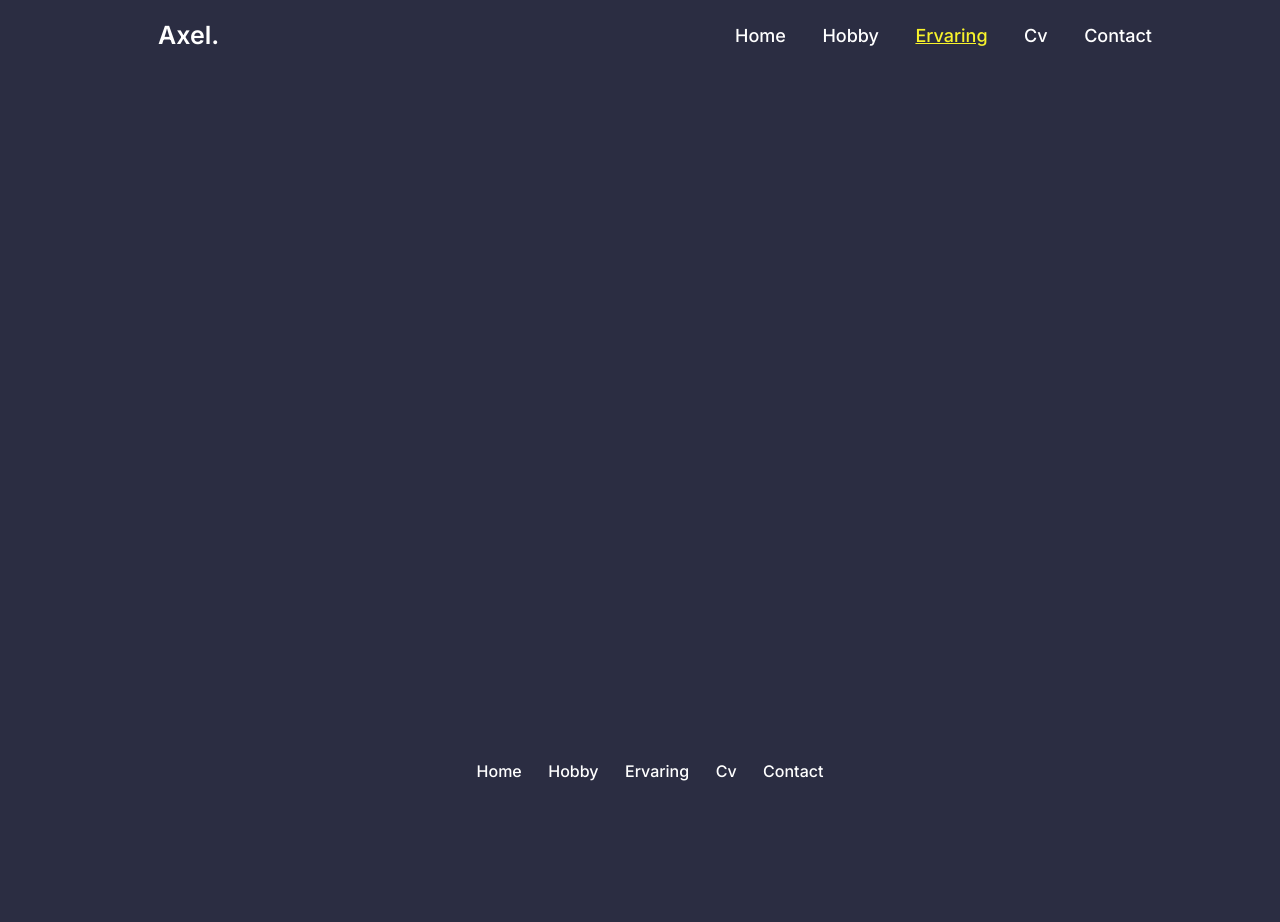
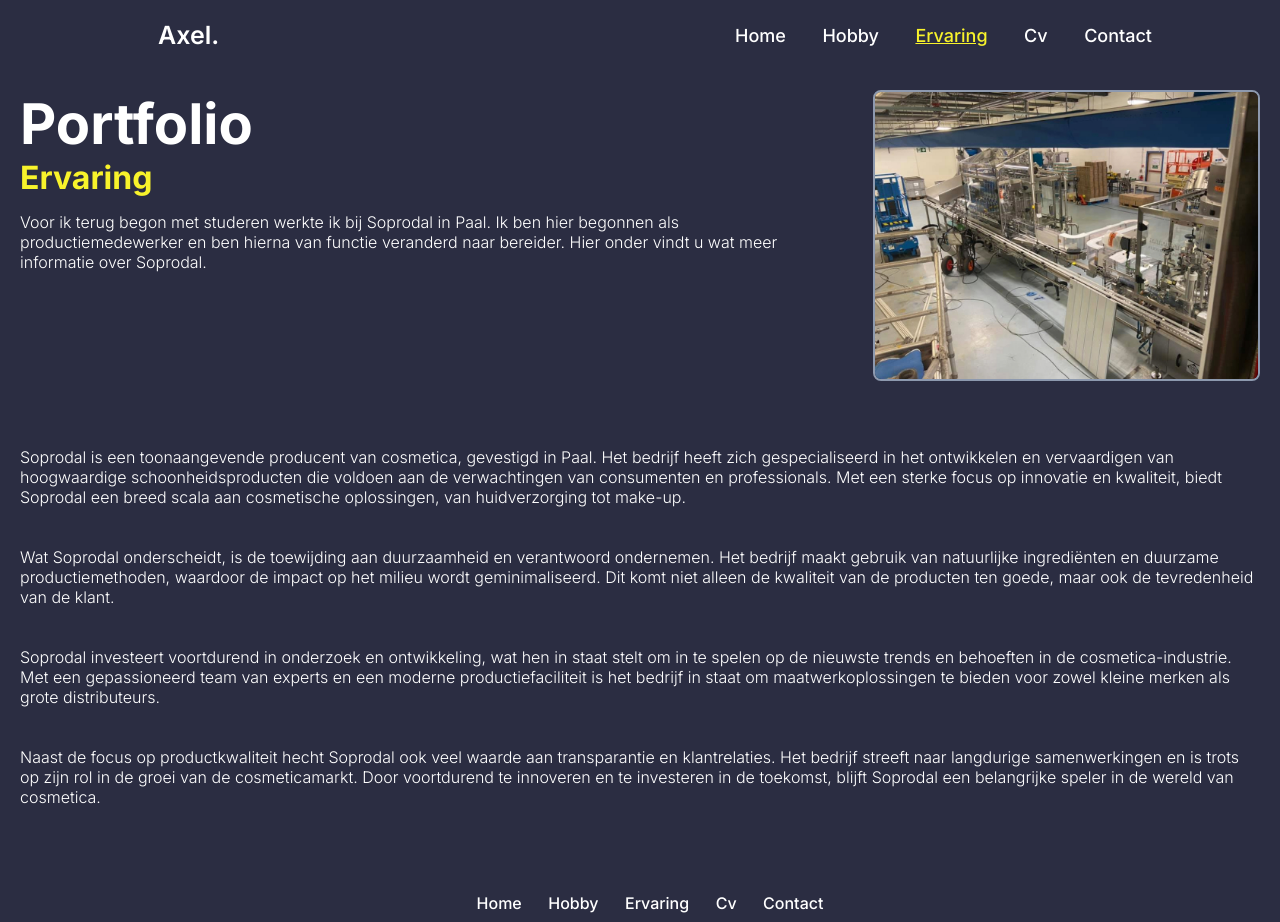
Before and after one commit to DeadApex/websites_project1, a plain HTML site: page ervaring.html in a window 1280 px wide. Before the commit the page ends 800 px from the top, so only its background shows below. Drawn offline with Linux system fonts and the light colour scheme.

Commit message:
ervaring.html

```diff
--- a/ervaring.html
+++ b/ervaring.html
@@ -1,5 +1,5 @@
 <!DOCTYPE html>
-<html lang="en">
+<html lang="nl">
 
 <head>
     <meta charset="UTF-8">
@@ -9,6 +9,7 @@
     <meta name="description" content="Portfolio Axel Dulischewski">
     <meta name="author" content="Axel Dulischewski">
     <title>Portfolio Axel Dulischewski</title>
+    <link rel="icon" type="image/x-icon" href="img/favicon.ico">
     <link rel="preconnect" href="https://fonts.googleapis.com">
     <link rel="preconnect" href="https://fonts.gstatic.com" crossorigin>
     <link
@@ -19,6 +20,7 @@
 </head>
 
 <body>
+
     <header>
         <nav class="topnav" id="myTopnav">
             <a href="#" class="logo">Axel.</a>
@@ -34,82 +36,45 @@
     </header>
 
     <main>
-        <!-- <div class="row">
+        <div class="row">
             <div class="home-content">
                 <div class="column-66">
                     <h1>Portfolio</h1>
-                    <h2>Axel Dulischewski</h2>
-                    <p>Lorem ipsum dolor sit amet, consectetur adipisicing elit. Rem provident voluptates vel, quaerat
-                        veritatis
-                        suscipit consequuntur facere? Incidunt molestias quod reprehenderit pariatur possimus minus error,
-                        molestiae, quis eius suscipit exercitationem?</p>
+                    <h2>Ervaring</h2>
+                    <p>Voor ik terug begon met studeren werkte ik bij Soprodal in Paal. Ik ben hier begonnen als
+                        productiemedewerker en ben hierna van functie veranderd naar bereider. Hier onder vindt u wat
+                        meer informatie over Soprodal.</p>
+                </div>
+                <div class="column-33">
+                    <img src="img/soprodal1.jpg" alt="soprodal">
                 </div>
             </div>
-
-            <div class="column-33">
-                <img src="img/foto.jpg" alt="placeholder">
-            </div>
-
         </div>
-
         <div class="row">
             <div class="home-content">
-                <div class="column-25">
-                    <h2>Column</h2>
-                    <p>
-                        Lorem ipsum dolor sit amet consectetur adipisicing elit. Excepturi totam corporis aut a qui amet
-                        libero
-                        consectetur sequi nesciunt, ea nulla voluptatum ex. Facilis nam sunt dolorem, placeat reiciendis
-                        recusandae.
-                    </p>
+                <div class="column-100">
+                    <p>Soprodal is een toonaangevende producent van cosmetica, gevestigd in Paal. Het bedrijf heeft zich
+                        gespecialiseerd in het ontwikkelen en vervaardigen van hoogwaardige schoonheidsproducten die
+                        voldoen aan de verwachtingen van consumenten en professionals. Met een sterke focus op innovatie
+                        en kwaliteit, biedt Soprodal een breed scala aan cosmetische oplossingen, van huidverzorging tot
+                        make-up.</p>
+                    <p>Wat Soprodal onderscheidt, is de toewijding aan duurzaamheid en verantwoord ondernemen. Het
+                        bedrijf maakt gebruik van natuurlijke ingrediënten en duurzame productiemethoden, waardoor de
+                        impact op het milieu wordt geminimaliseerd. Dit komt niet alleen de kwaliteit van de producten
+                        ten goede, maar ook de tevredenheid van de klant.</p>
+                    <p>Soprodal investeert voortdurend in onderzoek en ontwikkeling, wat hen in staat stelt om in te
+                        spelen op de nieuwste trends en behoeften in de cosmetica-industrie. Met een gepassioneerd team
+                        van experts en een moderne productiefaciliteit is het bedrijf in staat om maatwerkoplossingen te
+                        bieden voor zowel kleine merken als grote distributeurs.</p>
+                    <p>Naast de focus op productkwaliteit hecht Soprodal ook veel waarde aan transparantie en
+                        klantrelaties. Het bedrijf streeft naar langdurige samenwerkingen en is trots op zijn rol in de
+                        groei van de cosmeticamarkt. Door voortdurend te innoveren en te investeren in de toekomst,
+                        blijft Soprodal een belangrijke speler in de wereld van cosmetica.</p>
                 </div>
             </div>
-            <div class="home-content">
-                <div class="column-25">
-                    <h2>Column</h2>
-                    <p>
-                        Lorem ipsum dolor sit amet consectetur adipisicing elit. Excepturi totam corporis aut a qui amet
-                        libero
-                        consectetur sequi nesciunt, ea nulla voluptatum ex. Facilis nam sunt dolorem, placeat reiciendis
-                        recusandae.
-                    </p>
-                </div>
-            </div>
-            <div class="home-content">
-                <div class="column-25">
-                    <h2>Column</h2>
-                    <p>
-                        Lorem ipsum dolor sit amet consectetur adipisicing elit. Excepturi totam corporis aut a qui amet
-                        libero
-                        consectetur sequi nesciunt, ea nulla voluptatum ex. Facilis nam sunt dolorem, placeat reiciendis
-                        recusandae.
-                    </p>
-                </div>
-            </div>
-            <div class="home-content">
-                <div class="column-25">
-                    <h2>Column</h2>
-                    <p>
-                        Lorem ipsum dolor sit amet consectetur adipisicing elit. Excepturi totam corporis aut a qui amet
-                        libero
-                        consectetur sequi nesciunt, ea nulla voluptatum ex. Facilis nam sunt dolorem, placeat reiciendis
-                        recusandae.
-                    </p>
-                </div>
-            </div>
-        </div> -->
+        </div>
         <div class="push"></div>
     </main>
-
-    <!-- <section class="home">
-        <div class="home-content">
-            <h1>Titel</h1>
-            <h2>Ondertitel</h2>
-            <p>Lorem ipsum dolor sit amet, consectetur adipisicing elit. Rem provident voluptates vel, quaerat veritatis
-                suscipit consequuntur facere? Incidunt molestias quod reprehenderit pariatur possimus minus error,
-                molestiae, quis eius suscipit exercitationem?</p>
-        </div>
-    </section> -->
 
     <footer>
         <nav id="center">
@@ -131,6 +96,7 @@
             }
         }
     </script>
+
 </body>
 
 </html>
```
